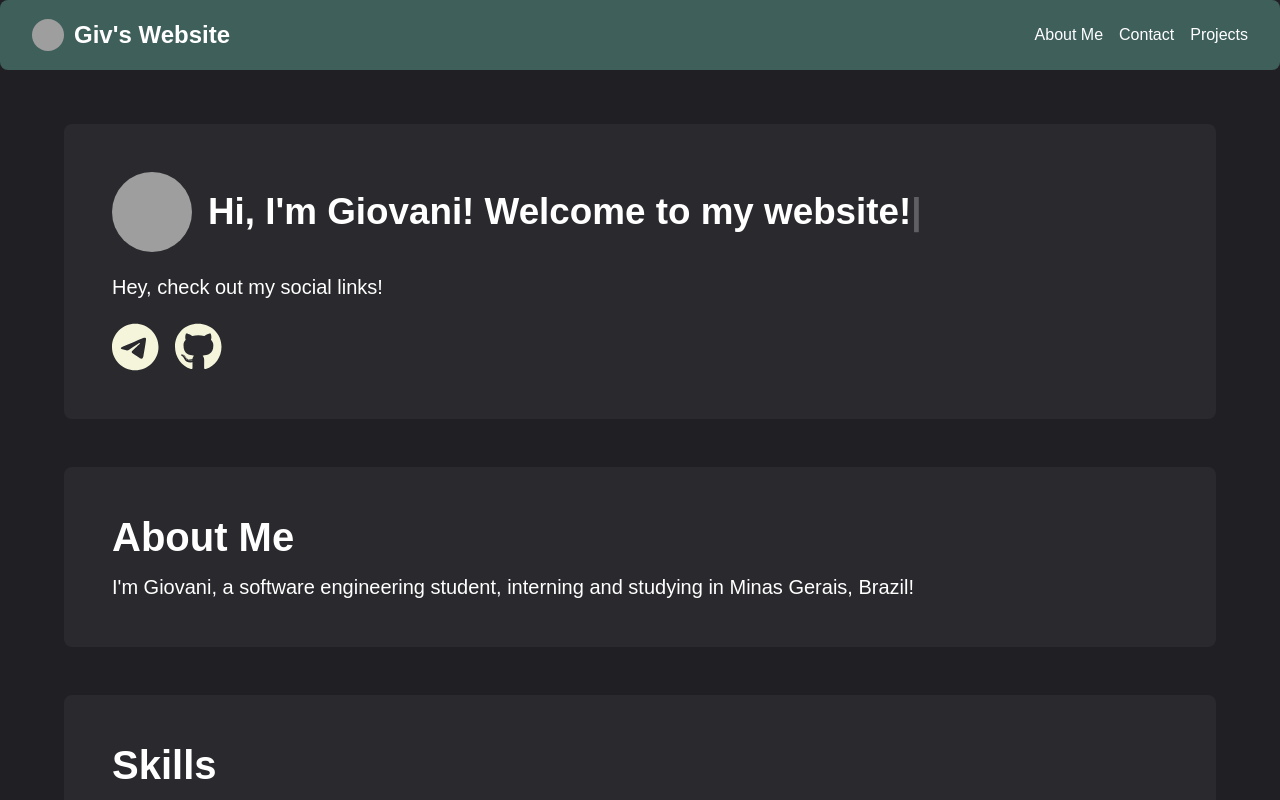
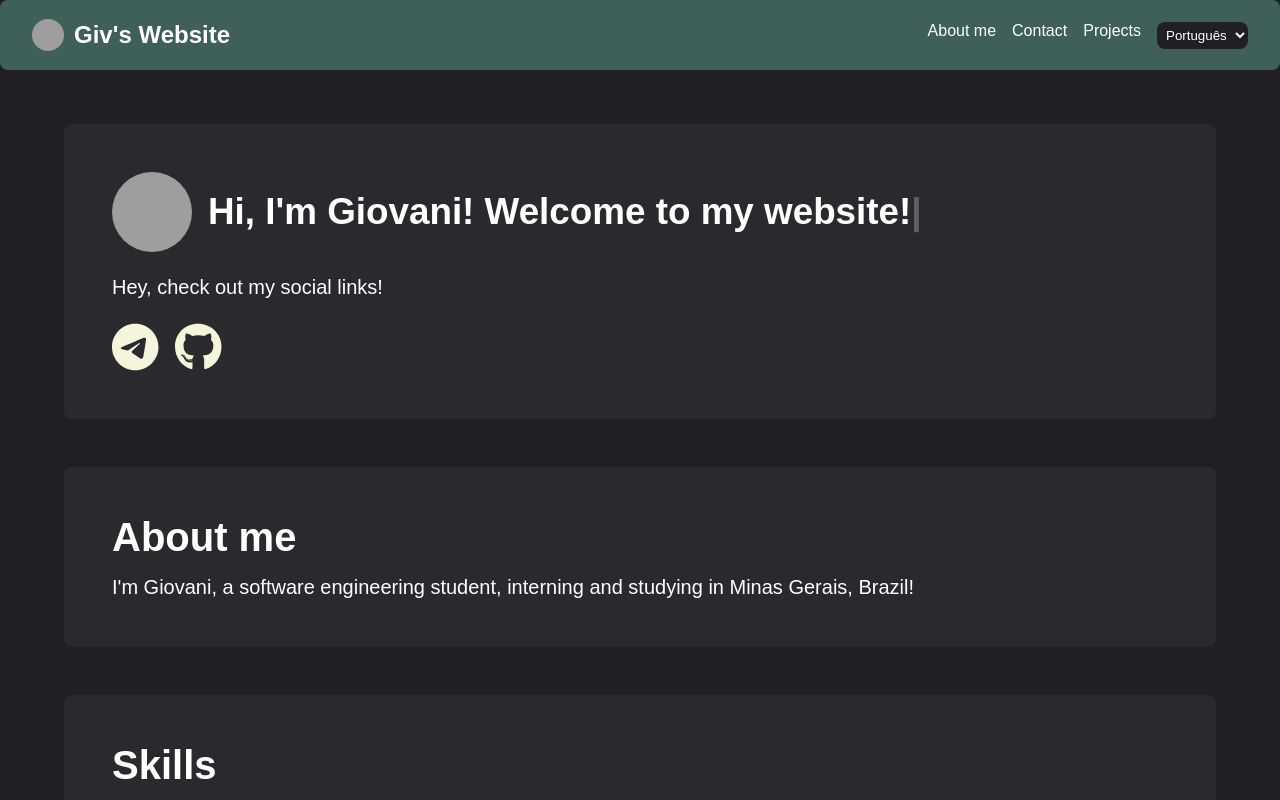
Before and after one commit to GiovaniFZ/my-website, a React (Vite) app: page /about in a window 1280 px wide. Shown: the top 800 px of the page. Built offline with nearby package versions, Linux system fonts and the light colour scheme; grey boxes are pictures that could not be loaded.

Commit message:
refactor: separate strings

```diff
--- a/src/components/Header/index.tsx
+++ b/src/components/Header/index.tsx
@@ -1,8 +1,14 @@
 import { HashRouter } from "react-router-dom";
-import { HeaderContainer, NavLink, HomeLink } from "./styles";
+import { HeaderContainer, NavLink, HomeLink, LanguageSelector } from "./styles";
 import { AvatarHeader } from "../Avatar/avatar";
+import i18n from "../../utils/i18n";
+import { t } from "i18next";
 
 export default function Header() {
+  const changeLanguage = (event: React.ChangeEvent<HTMLSelectElement>) => {
+    i18n.changeLanguage(event.target.value);
+    localStorage.setItem("language", event.target.value); // Salva escolha do usuário
+  };
   return (
     <HashRouter>
       <HeaderContainer>
@@ -11,9 +17,17 @@ export default function Header() {
           Giv's Website
         </HomeLink>
         <nav>
-          <NavLink href="#about">About Me</NavLink>
-          <NavLink href="#contact">Contact</NavLink>
-          <NavLink href="#projects">Projects</NavLink>
+          <NavLink href="#about">{t("about")}</NavLink>
+          <NavLink href="#contact">{t("contact")}</NavLink>
+          <NavLink href="#projects">{t("projects")}</NavLink>
+        <LanguageSelector onChange={changeLanguage}>
+          <option value="pt-br">
+            Português
+          </option>
+          <option value="en-us">
+            English
+          </option>
+        </LanguageSelector>
         </nav>
       </HeaderContainer>
     </HashRouter>
--- a/src/components/Header/styles.ts
+++ b/src/components/Header/styles.ts
@@ -44,3 +44,13 @@ export const HeaderContainer = styled.div`
     gap: 1rem;
   }
 `;
+
+export const LanguageSelector = styled.select`
+  background-color: ${props => props.theme["gray-800"]};
+  color: ${props => props.theme.white};
+  border-radius: 8px;
+  padding: 5px;
+  border: 0;
+  align-items: center;
+  justify-content: center;
+`
--- a/src/locales/en-us.json
+++ b/src/locales/en-us.json
@@ -1,3 +1,11 @@
 {
-    "about": "I'm Giovani, a software engineering student, interning and studying in Minas Gerais, Brazil!"
+    "about": "About me",
+    "aboutText": "I'm Giovani, a software engineering student, interning and studying in Minas Gerais, Brazil!",
+    "contact": "Contact",
+    "contactInfo": "If you want to contact me, you can use the links above, or say put in the field below to send me an email!",
+    "checkSocialLinks": "Hey, check out my social links!",
+    "welcome": "Hi, I'm Giovani! Welcome to my website!",
+    "skills": "Skills",
+    "projects": "Projects",
+    "send": "Send"
 }
--- a/src/locales/pt-br.json
+++ b/src/locales/pt-br.json
@@ -1,3 +1,4 @@
 {
-    "about": "Meu nome é Giovani, estudante de engenharia de software, estagiando e estudando em Minas Gerais, Brasil!"
+    "about": "Sobre mim",
+    "aboutText": "Meu nome é Giovani, estudante de engenharia de software, estagiando e estudando em Minas Gerais, Brasil!"
 }
--- a/src/pages/about/index.tsx
+++ b/src/pages/about/index.tsx
@@ -7,9 +7,9 @@ export default function About() {
   const { t } = useTranslation();
   return (
     <MainContainer>
-      <h1>About Me</h1>
+      <h1>{t("about")}</h1>
       <Paragraph>
-      <span>{t("about")}</span>
+      <span>{t("aboutText")}</span>
       </Paragraph>
     </MainContainer>
   );
--- a/src/pages/contact/index.tsx
+++ b/src/pages/contact/index.tsx
@@ -3,6 +3,7 @@ import { Button, TextArea } from './styles';
 import { MainContainer } from '../../components/MainContent/styles';
 import { Send } from 'lucide-react';
 import { Paragraph } from '../../components/Paragraph/styles';
+import { t } from 'i18next';
 
 export default function Contact() {
   const emailAddress = import.meta.env.VITE_GIV_EMAIL;
@@ -15,16 +16,16 @@ export default function Contact() {
 
   return (
     <MainContainer>
-      <h1>Contact</h1>
+      <h1>{t("contact")}</h1>
       <Paragraph>
-        <span>If you want to contact me, you can use the links above, or say put in the field below to send me an email!</span>
+        <span>{t("contactInfo")}</span>
       </Paragraph>
       <form onSubmit={handleSubmit}>
         <TextArea
           onChange={(e) => setTypedText(e.target.value)}
           className="bgb"
         />
-        <Button type='submit'><Send className="ico" />Send</Button>
+        <Button type='submit'><Send className="ico" />{t("send")}</Button>
       </form>
     </MainContainer>
   );
--- a/src/pages/home/index.tsx
+++ b/src/pages/home/index.tsx
@@ -5,13 +5,14 @@ import { faTelegram, faGithub } from '@fortawesome/free-brands-svg-icons';
 import { IconContainer, IconLink, HomeLabel, TopSection } from './styles';
 import { MainContainer } from '../../components/MainContent/styles';
 import { Avatar } from '../../components/Avatar/avatar';
+import { t } from 'i18next';
 
 export default function Home() {
   const typedElement = useRef(null);
 
   useEffect(() => {
     const typed = new Typed(typedElement.current, {
-      strings: ["Hi, I'm Giovani! Welcome to my website!"],
+      strings: [t("welcome")],
       typeSpeed: 70,
       backSpeed: 50,
       loop: false,
@@ -31,7 +32,7 @@ export default function Home() {
         </strong>
       </TopSection>
       <HomeLabel>
-        Hey, check out my social links!
+        {t("checkSocialLinks")}
       </HomeLabel>
       <IconContainer>
         <IconLink href="https://t.me/@givfnz2" target="_blank" rel="noopener noreferrer">
--- a/src/pages/projects/index.tsx
+++ b/src/pages/projects/index.tsx
@@ -10,6 +10,7 @@ import {
   ProjectStars,
 } from './styles';
 import { MainContainer } from '../../components/MainContent/styles';
+import { t } from 'i18next';
 
 interface Repo {
   name: string;
@@ -34,7 +35,7 @@ export default function Projects() {
 
   return (
     <MainContainer>
-      <Title>Projects</Title>
+      <Title>{t("projects")}</Title>
       <ProjectGrid>
         {projects.map((project) => (
           <ProjectCard key={project.name} href={project.url} target="_blank" rel="noopener noreferrer">
--- a/src/pages/skills/index.tsx
+++ b/src/pages/skills/index.tsx
@@ -2,11 +2,12 @@ import { MainContainer } from "../../components/MainContent/styles";
 import { FontAwesomeIcon } from '@fortawesome/react-fontawesome'
 import { faAndroid, faAngular, faGit, faLinux, faNode, faReact, faWindows } from '@fortawesome/free-brands-svg-icons'
 import { SkillsContainer } from "./styles";
+import { t } from "i18next";
 
 export default function Skills() {
     return (
         <MainContainer>
-            <h1>Skills</h1>
+            <h1>{t("skills")}</h1>
             <SkillsContainer>
                 <FontAwesomeIcon size="2x" style={{ color: '#fff' }} icon={faAndroid} />
                 <p>Android</p>
```
